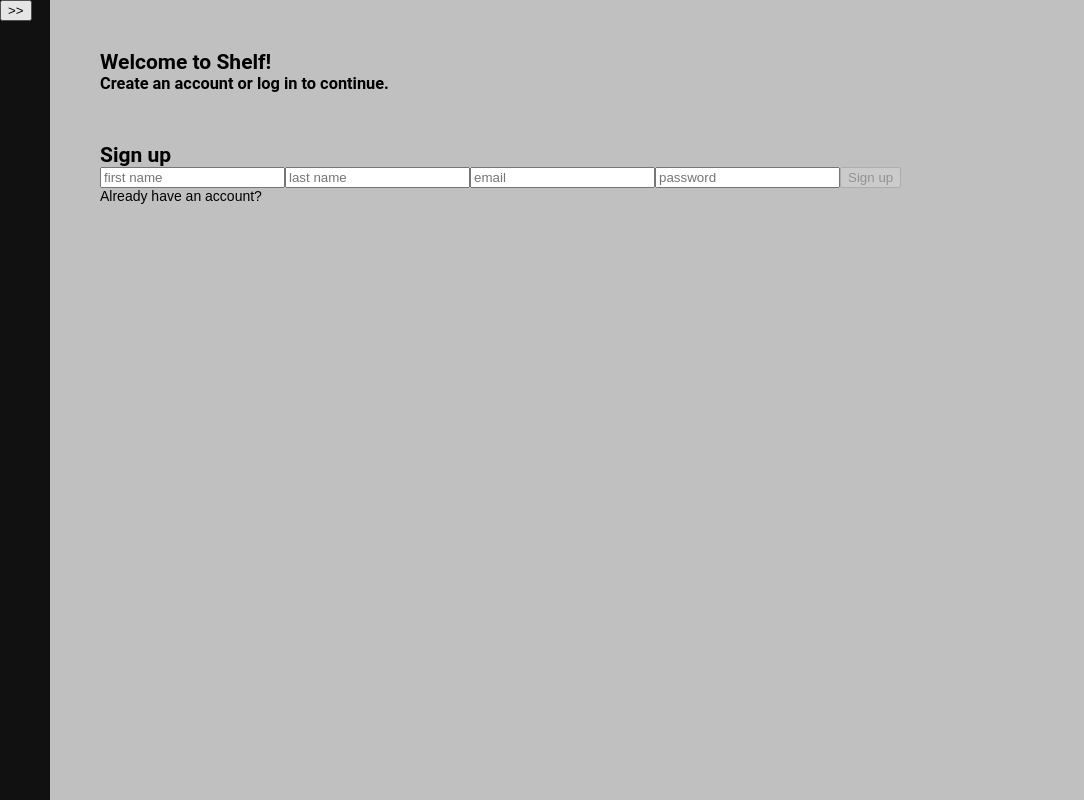
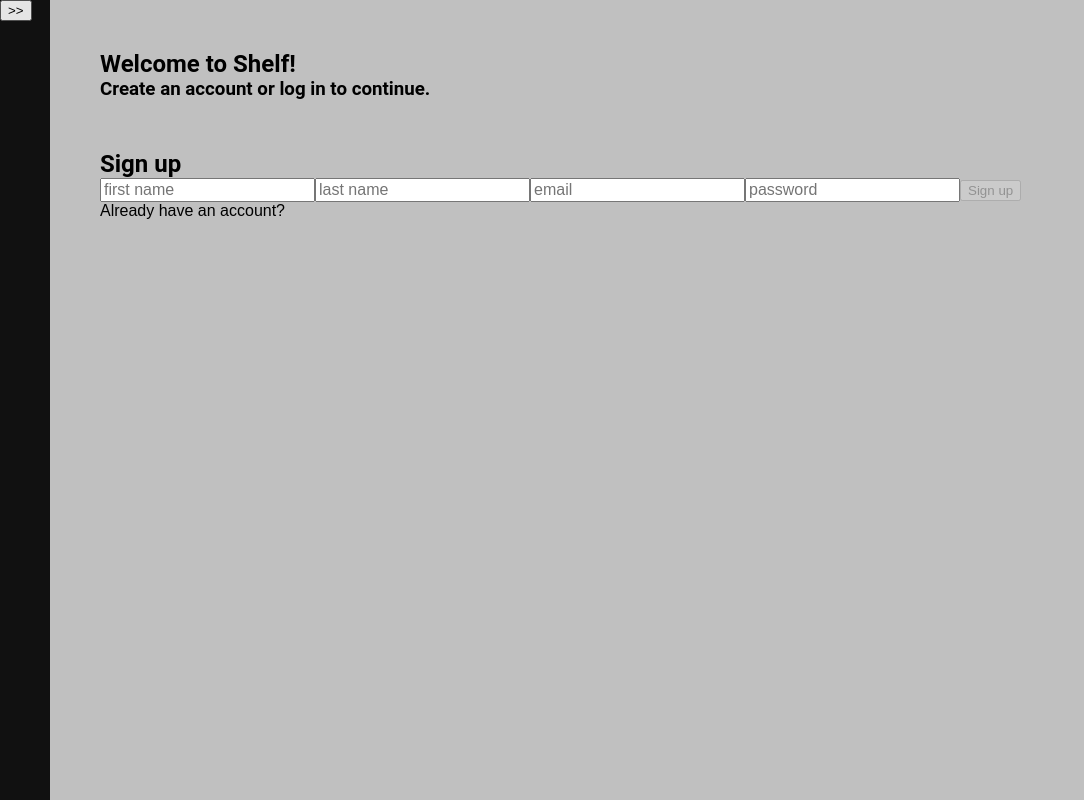
Before and after one commit to nikkistorme/shelf, a Vue app: page /login in a window 1280 px wide. Shown: the whole page, without its empty margins (0-1084 px from the left). Built offline with nearby package versions, Linux system fonts and the light colour scheme; no server answers; what vue-resource would draw is missing.

Commit message:
flex items instead?; style updatePage button

```diff
--- a/src/App.vue
+++ b/src/App.vue
@@ -33,7 +33,7 @@ body {
   height: -webkit-fill-available;
   margin: 0;
   font-family: "Cabin", sans-serif;
-  font-size: 1.4rem;
+  font-size: 1.6rem;
   background: #c0c0c0;
   overflow: hidden;
 }
@@ -44,16 +44,31 @@ h4 {
   font-family: "Roboto", sans-serif;
   margin: 0;
 }
+input {
+  font-size: 16px;
+}
 p {
   margin: 0;
 }
+.nav-and-main-container {
+  display: flex;
+  flex-direction: column;
+  height: 100%;
+  @media (min-width: 768px) {
+    display: block;
+  }
+  .nav-container {
+    order: 2;
+  }
+}
 .main-container {
-  transition: margin-left 0.5s;
+  flex: 1;
+  /* transition: margin-left 0.5s;
   height: 91vh;
   height: -webkit-calc(100vh - 50px);
   height: -moz-calc(100vh - 50px);
   height: calc(100vh - 50px);
-  margin-bottom: 50px;
+  margin-bottom: 50px; */
   overflow: auto;
   @media (min-width: 768px) {
     margin-left: 50px;
--- a/src/components/InProgressVolume.vue
+++ b/src/components/InProgressVolume.vue
@@ -21,7 +21,7 @@
       </p>
       <div class="update-page">
         <button class="update-page-button" @click="updatePage">
-          {{ editMode ? "📘" : "📖" }}
+          <font-awesome-icon icon="bookmark" class="bookmark-icon" />
         </button>
         <input
           class="update-page-input"
@@ -136,13 +136,18 @@ export default {
 }
 .update-page {
   display: flex;
-  justify-content: space-between;
   margin-top: 5px;
   &-button {
-    height: 22px;
+    height: 28px;
+    border: none;
+    padding: 0;
+    font-size: 18px;
+    outline: none;
+    background: none;
   }
   &-input {
     max-width: 75px;
+    margin-left: 5px;
   }
 }
 </style>
--- a/src/components/Nav.vue
+++ b/src/components/Nav.vue
@@ -53,6 +53,12 @@ export default {
 </script>
 
 <style lang="scss">
+.nav-container {
+  height: 50px;
+  @media (min-width: 768px) {
+    height: 0px;
+  }
+}
 .sidenav-container {
   display: none;
   @media (min-width: 768px) {
@@ -103,7 +109,7 @@ export default {
   }
 }
 .bottom-nav {
-  position: fixed;
+  /* position: fixed; */
   bottom: 0;
   width: 100%;
   height: 50px;
```
